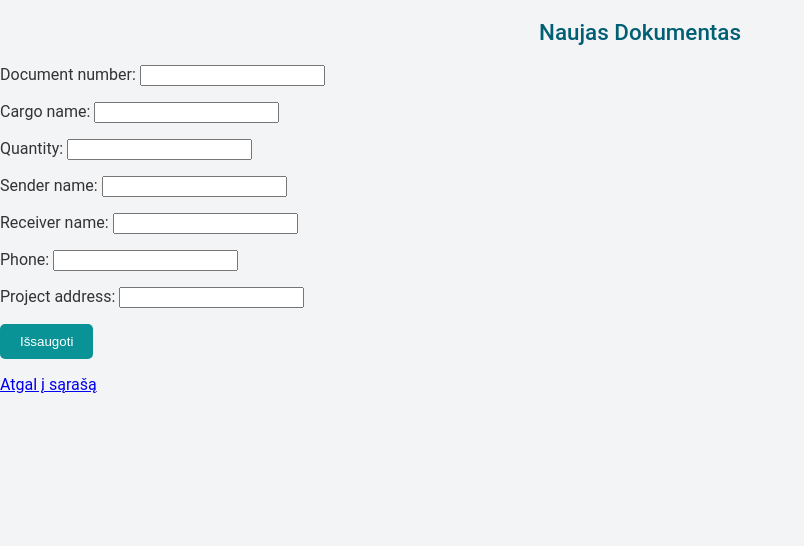
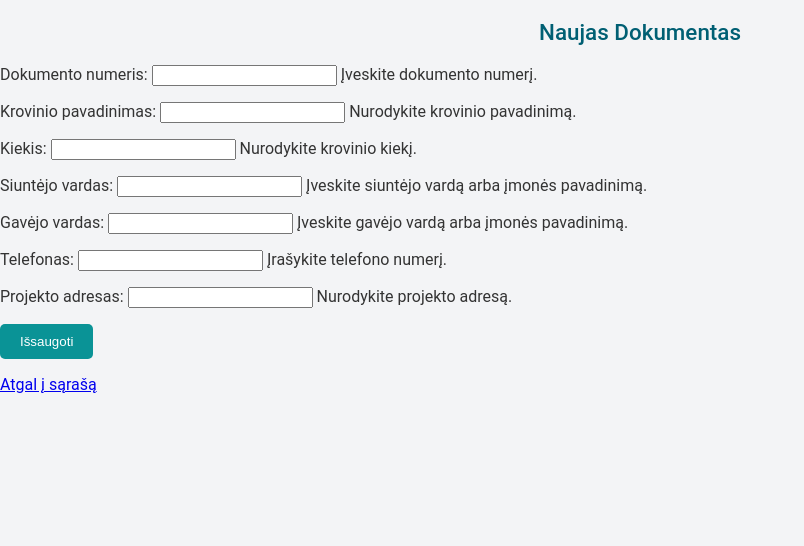
Before and after one commit to Eimantasj1/kranai, a Django app: page /documents/new/freight/ in a window 1280 px wide. Shown: the part 180-726 px from the top of the page, without its empty margins (0-804 px from the left). Run offline with Django 4.2, Linux system fonts and the light colour scheme; the visitor is signed in with stand-in values (Sample User, id 1).

Commit message:
issaugome pries weasyprint

```diff
--- a/kranai/documents/forms.py
+++ b/kranai/documents/forms.py
@@ -10,6 +10,24 @@ class FreightBillForm(forms.ModelForm):
             'document_number', 'cargo_name', 'quantity',
             'sender_name', 'receiver_name', 'phone', 'project_address'
         ]
+        labels = {
+            'document_number': 'Dokumento numeris',
+            'cargo_name': 'Krovinio pavadinimas',
+            'quantity': 'Kiekis',
+            'sender_name': 'Siuntėjo vardas',
+            'receiver_name': 'Gavėjo vardas',
+            'phone': 'Telefonas',
+            'project_address': 'Projekto adresas',
+        }
+        help_texts = {
+            'document_number': 'Įveskite dokumento numerį.',
+            'cargo_name': 'Nurodykite krovinio pavadinimą.',
+            'quantity': 'Nurodykite krovinio kiekį.',
+            'sender_name': 'Įveskite siuntėjo vardą arba įmonės pavadinimą.',
+            'receiver_name': 'Įveskite gavėjo vardą arba įmonės pavadinimą.',
+            'phone': 'Įrašykite telefono numerį.',
+            'project_address': 'Nurodykite projekto adresą.',
+        }
 
 
 # Forma Mobilios platformos aktui
@@ -18,12 +36,37 @@ class PlatformTransferForm(forms.ModelForm):
         model = Document
         fields = [
             'document_number', 'model', 'registration_number',
-            'client_name', 'lifting_capacity', 'days_worked', 'daily_price'
+            'client_name', 'lifting_capacity', 'days_worked', 'daily_price',
+            'start_date', 'end_date', 'km_price', 'client_code',
+            'delivered_by', 'received_by',
         ]
-
-
-# Bendroji forma dokumentų kūrimui (jeigu reikia)
-class DocumentForm(forms.ModelForm):
-    class Meta:
-        model = Document
-        fields = '__all__'
+        labels = {
+            'document_number': 'Dokumento numeris',
+            'model': 'Markė/Modelis',
+            'registration_number': 'Valstybinis numeris',
+            'client_name': 'Užsakovas',
+            'lifting_capacity': 'Keliamoji galia, strėlės siekis',
+            'days_worked': 'Dirbtos paros',
+            'daily_price': 'Paros kaina',
+            'start_date': 'Nuomos pradžios data',
+            'end_date': 'Nuomos pabaigos data',
+            'km_price': 'Kilometro kaina',
+            'client_code': 'Užsakovo kodas',
+            'delivered_by': 'Nuomotojo įrangą pristatęs asmuo',
+            'received_by': 'Nuomininko priėmęs asmuo',
+        }
+        help_texts = {
+            'document_number': 'Įveskite dokumento numerį.',
+            'model': 'Nurodykite platformos markę ir modelį.',
+            'registration_number': 'Įrašykite valstybinį numerį.',
+            'client_name': 'Nurodykite užsakovą arba įmonę.',
+            'lifting_capacity': 'Įrašykite keliamąją galią ir strėlės siekį.',
+            'days_worked': 'Įveskite dirbtų parų skaičių.',
+            'daily_price': 'Nurodykite nuomos kainą per parą.',
+            'start_date': 'Įrašykite nuomos pradžios datą.',
+            'end_date': 'Įrašykite nuomos pabaigos datą.',
+            'km_price': 'Nurodykite kilometro kainą.',
+            'client_code': 'Įrašykite užsakovo kodą.',
+            'delivered_by': 'Įrašykite pristatymo asmens vardą ir pavardę.',
+            'received_by': 'Įrašykite priėmusio asmens vardą ir pavardę.',
+        }
--- a/kranai/documents/models.py
+++ b/kranai/documents/models.py
@@ -22,20 +22,26 @@ class Document(models.Model):
     created_at = models.DateTimeField(auto_now_add=True)
 
     # Krovinio važtaraščio laukai
-    cargo_name = models.CharField(max_length=255, blank=True, null=True)
-    quantity = models.PositiveIntegerField(blank=True, null=True)
-    sender_name = models.CharField(max_length=255, blank=True, null=True)
-    receiver_name = models.CharField(max_length=255, blank=True, null=True)
-    phone = models.CharField(max_length=20, blank=True, null=True)
-    project_address = models.CharField(max_length=255, blank=True, null=True)
+    cargo_name = models.CharField("Krovinio pavadinimas", max_length=255, blank=True, null=True)
+    quantity = models.PositiveIntegerField("Kiekis", blank=True, null=True)
+    sender_name = models.CharField("Siuntėjo vardas", max_length=255, blank=True, null=True)
+    receiver_name = models.CharField("Gavėjo vardas", max_length=255, blank=True, null=True)
+    phone = models.CharField("Telefonas", max_length=20, blank=True, null=True)
+    project_address = models.CharField("Adresas", max_length=255, blank=True, null=True)
 
     # Platformos akto laukai
-    model = models.CharField(max_length=255, blank=True, null=True)
-    registration_number = models.CharField(max_length=100, blank=True, null=True)
-    client_name = models.CharField(max_length=255, blank=True, null=True)
-    lifting_capacity = models.CharField(max_length=100, blank=True, null=True)
-    days_worked = models.PositiveIntegerField(blank=True, null=True)
-    daily_price = models.DecimalField(max_digits=10, decimal_places=2, blank=True, null=True)
+    model = models.CharField("Markė/Modelis", max_length=255, blank=True, null=True)
+    registration_number = models.CharField("Valstybinis numeris", max_length=100, blank=True, null=True)
+    client_name = models.CharField("Užsakovas", max_length=255, blank=True, null=True)
+    lifting_capacity = models.CharField("Keliamoji galia, strėlės siekis", max_length=100, blank=True, null=True)
+    days_worked = models.PositiveIntegerField("Dirbtos paros", blank=True, null=True)
+    daily_price = models.DecimalField("Paros kaina", max_digits=10, decimal_places=2, blank=True, null=True)
+    start_date = models.DateField("Nuomos pradžios data", blank=True, null=True)
+    end_date = models.DateField("Nuomos pabaigos data", blank=True, null=True)
+    km_price = models.DecimalField("Kilometro kaina", max_digits=10, decimal_places=2, blank=True, null=True)
+    client_code = models.CharField("Užsakovo kodas", max_length=100, blank=True, null=True)
+    delivered_by = models.CharField("Nuomotojo įrangą pristatęs asmuo", max_length=255, blank=True, null=True)
+    received_by = models.CharField("Nuomininko priėmęs asmuo", max_length=255, blank=True, null=True)
 
     def __str__(self):
         return f"{self.get_document_type_display()} - {self.document_number}"
--- a/kranai/documents/views.py
+++ b/kranai/documents/views.py
@@ -7,7 +7,7 @@ from xhtml2pdf import pisa
 import os
 from django.conf import settings
 from .models import Document
-from .forms import DocumentForm, FreightBillForm, PlatformTransferForm
+from .forms import FreightBillForm, PlatformTransferForm
 
 
 # Funkcija dokumento tipo pasirinkimui
@@ -24,7 +24,7 @@ def document_create_freight(request):
         if form.is_valid():
             document = form.save(commit=False)
             document.created_by = request.user
-            document.document_type = 'freight_bill'
+            document.document_type = 'freight'
             document.save()
             return redirect('document_list')
     else:
@@ -40,7 +40,7 @@ def document_create_platform(request):
         if form.is_valid():
             document = form.save(commit=False)
             document.created_by = request.user
-            document.document_type = 'platform_transfer'
+            document.document_type = 'platform'
             document.save()
             return redirect('document_list')
     else:
@@ -62,10 +62,12 @@ def document_list(request):
 @login_required
 def render_pdf_view(request, pk):
     document = get_object_or_404(Document, pk=pk)
-    if document.document_type == 'freight_bill':
+    if document.document_type == 'freight':
         template_path = 'documents/freight_bill_template.html'
+    elif document.document_type == 'platform':
+        template_path = 'documents/platform_transfer_template.html'
     else:
-        template_path = 'documents/platform_transfer_template.html'
+        return HttpResponse('Neteisingas dokumento tipas')
 
     context = {'document': document}
     response = HttpResponse(content_type='application/pdf')
@@ -81,9 +83,13 @@ def render_pdf_view(request, pk):
             raise Exception(f"Static file not found: {s_path}")
         return s_path
 
-    pisa_status = pisa.CreatePDF(html, dest=response, link_callback=link_callback)
-    if pisa_status.err:
-        return HttpResponse('PDF generavimo klaida')
+    try:
+        pisa_status = pisa.CreatePDF(html, dest=response, link_callback=link_callback)
+        if pisa_status.err:
+            return HttpResponse('PDF generavimo klaida')
+    except Exception as e:
+        return HttpResponse(f'Klaida generuojant PDF: {e}')
+
     return response
 
 
@@ -91,14 +97,21 @@ def render_pdf_view(request, pk):
 @login_required
 def document_update(request, pk):
     document = get_object_or_404(Document, pk=pk, created_by=request.user)
+    if document.document_type == 'freight':
+        form_class = FreightBillForm
+    elif document.document_type == 'platform':
+        form_class = PlatformTransferForm
+    else:
+        return HttpResponse('Neteisingas dokumento tipas')
+
     if request.method == 'POST':
-        form = DocumentForm(request.POST, instance=document)
+        form = form_class(request.POST, instance=document)
         if form.is_valid():
             form.save()
             return redirect('document_list')
     else:
-        form = DocumentForm(instance=document)
-    return render(request, 'documents/document_form.html', {'form': form})
+        form = form_class(instance=document)
+    return render(request, 'documents/document_form.html', {'form': form, 'title': 'Redaguoti Dokumentą'})
 
 
 # Dokumento šalinimas
```
Also changed, not shown: kranai/documents/templates/documents/freight_bill_template.html (added, +77 -0 lines), kranai/documents/templates/documents/platform_transfer_template.html (+55 -62 lines), kranai/documents/migrations/0003_document_client_code_document_delivery_and_more.py (added), kranai/documents/migrations/0004_rename_delivery_document_delivered_by_and_more.py (added), kranai/documents/migrations/0005_alter_document_cargo_name_alter_document_client_code_and_more.py (added).
